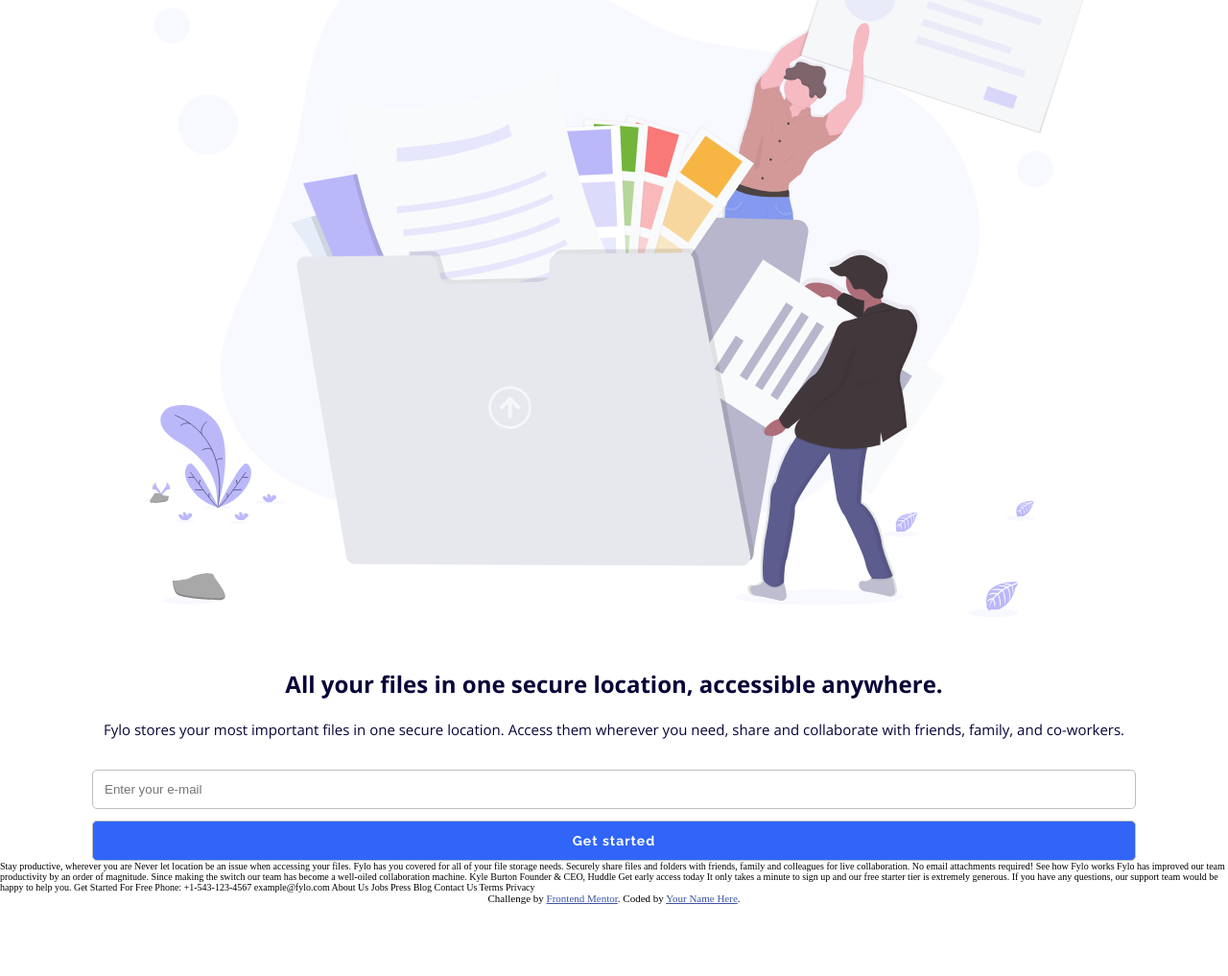
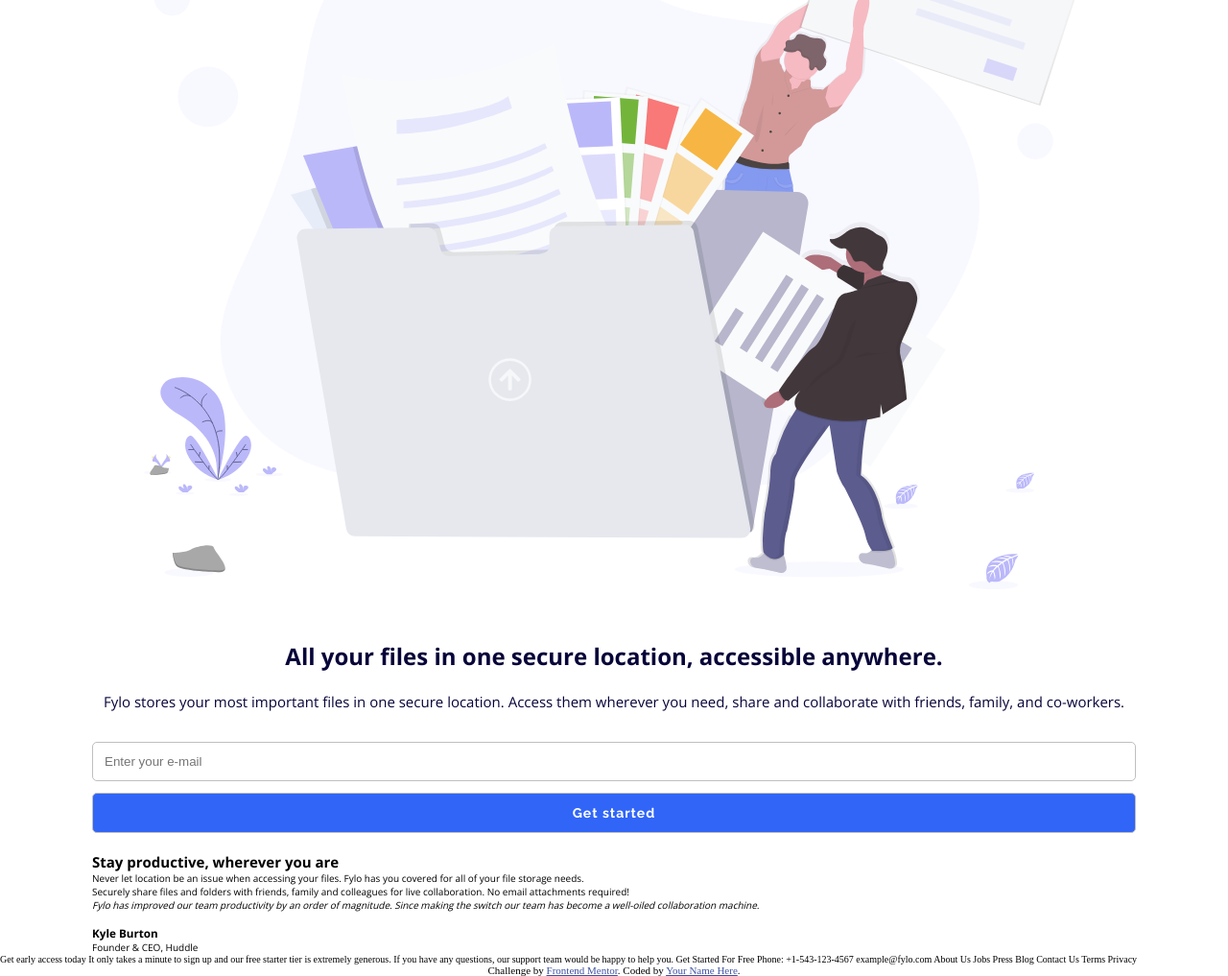
Before and after one commit to jesus0107/fylo-landing-page-frontendMentor, a plain HTML site: page index.html in a window 1280 px wide. Shown: the part 268-1285 px from the top of the page at 96% size. Before the commit the page ends 1210 px from the top, so only its background shows below. Drawn offline with nearby package versions, Linux system fonts and the light colour scheme.

Commit message:
Product section layout

```diff
--- a/index.html
+++ b/index.html
@@ -71,19 +71,42 @@
           <img src="/images/illustration-1.svg" alt="hero image" />
         </figure>
       </section>
+      <section class="product">
+        <div class="product__description">
+          <h2>Stay productive, wherever you are</h2>
+          <p>
+            Never let location be an issue when accessing your files. Fylo has
+            you covered for all of your file storage needs.
+          </p>
+          <p>
+            Securely share files and folders with friends, family and colleagues
+            for live collaboration. No email attachments required!
+          </p>
+          <div class="product__review">
+            <p>
+              <cite>
+                Fylo has improved our team productivity by an order of
+                magnitude. Since making the switch our team has become a
+                well-oiled collaboration machine.
+              </cite>
+            </p>
+            <div class="product__user">
+              <img src="" alt="" />
+              <h3>Kyle Burton</h3>
+              <p>Founder & CEO, Huddle</p>
+            </div>
+          </div>
+        </div>
+        <figure class="product__img-container">
+          <img src="" alt="" />
+        </figure>
+      </section>
     </main>
 
-    Stay productive, wherever you are Never let location be an issue when
-    accessing your files. Fylo has you covered for all of your file storage
-    needs. Securely share files and folders with friends, family and colleagues
-    for live collaboration. No email attachments required! See how Fylo works
-    Fylo has improved our team productivity by an order of magnitude. Since
-    making the switch our team has become a well-oiled collaboration machine.
-    Kyle Burton Founder & CEO, Huddle Get early access today It only takes a
-    minute to sign up and our free starter tier is extremely generous. If you
-    have any questions, our support team would be happy to help you. Get Started
-    For Free Phone: +1-543-123-4567 example@fylo.com About Us Jobs Press Blog
-    Contact Us Terms Privacy
+    Get early access today It only takes a minute to sign up and our free
+    starter tier is extremely generous. If you have any questions, our support
+    team would be happy to help you. Get Started For Free Phone: +1-543-123-4567
+    example@fylo.com About Us Jobs Press Blog Contact Us Terms Privacy
 
     <footer>
       <p class="attribution">
--- a/style.css
+++ b/style.css
@@ -22,7 +22,7 @@ html {
 /* HEADER */
 header {
   width: 85%;
-  margin: 18px auto 0;
+  margin: 25px auto 0;
   display: flex;
   justify-content: space-between;
   font-family: var(--font-raleway);
@@ -32,6 +32,8 @@ header {
 }
 .logo-container img {
   width: 50%;
+  min-width: 75px;
+  max-width: 150px;
 }
 .menu-container {
   width: 50%;
@@ -56,6 +58,7 @@ main {
   width: 85%;
   margin: 85px auto 0;
   display: flex;
+  flex-direction: column;
   font-family: var(--font-openSans);
 }
 /* HERO */
@@ -69,6 +72,7 @@ main {
 .hero__imageContainer {
   margin: 0 auto;
   width: 90%;
+  min-width: 75px;
 }
 .hero__imageContainer img {
   width: 100%;
@@ -110,6 +114,12 @@ main {
   color: white;
 }
 
+/* PRODUCT */
+.product {
+  margin-top: 20px;
+  display: flex;
+}
+
 .attribution {
   font-size: 11px;
   text-align: center;
```
